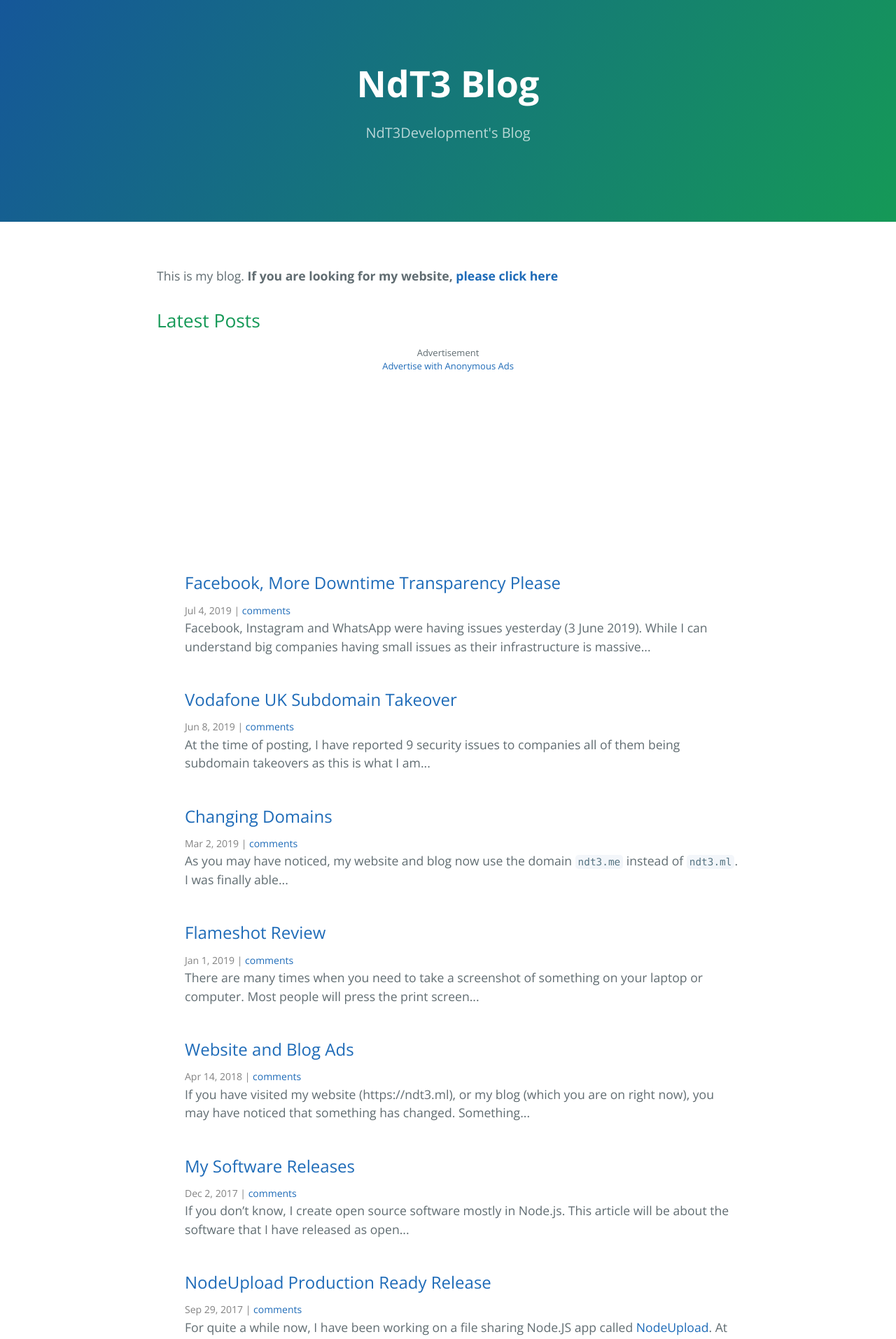
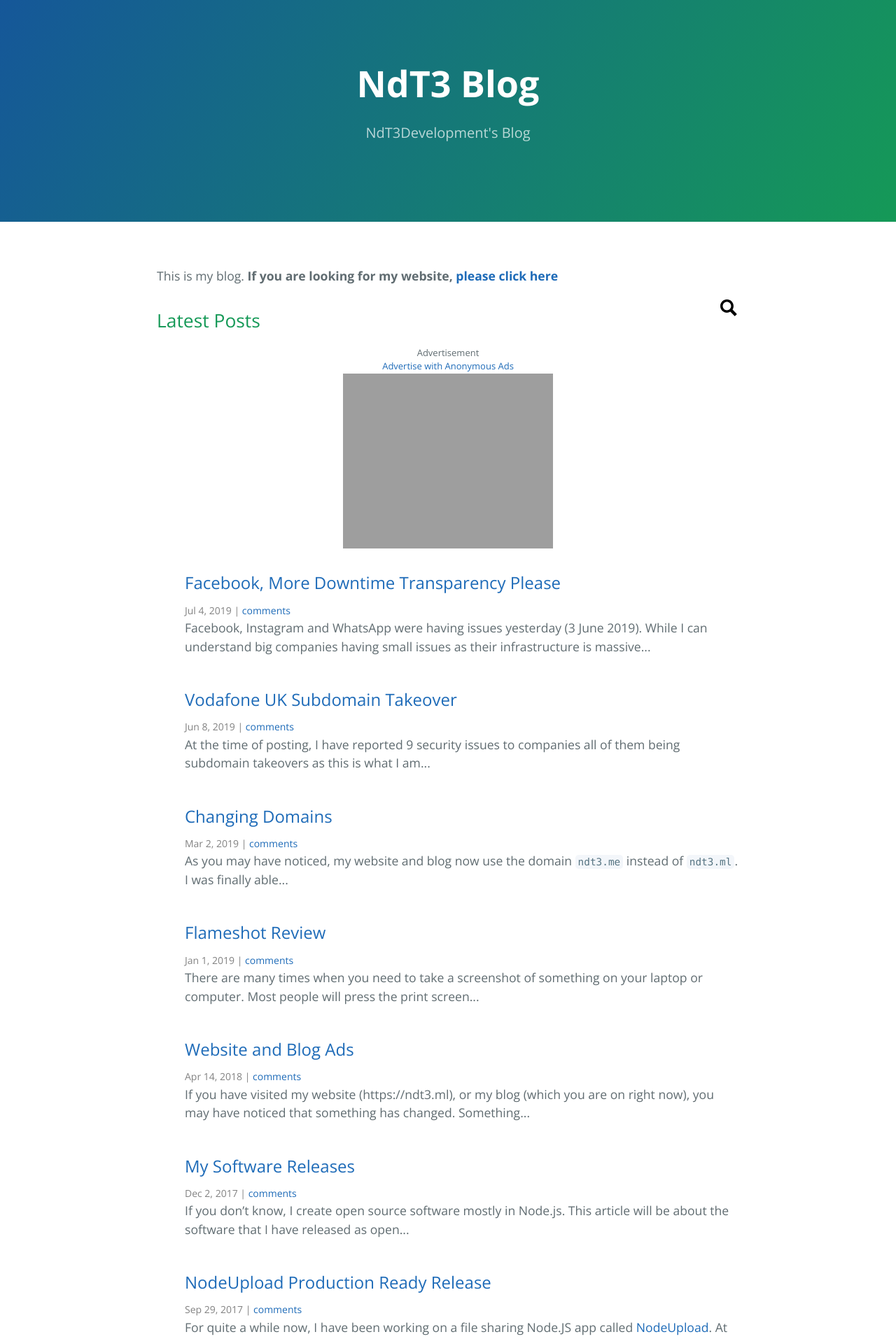
Before and after one commit to TrueWinter/blog, a Jekyll site: the page built from index.md, in a window 1280 px wide. Shown: the top 1914 px of the page at 70% size. Built offline with Jekyll 4.4.1, drawn with Linux system fonts in a browser that asks for light colours; comment, search, counter and statistics services are not loaded; grey boxes are pictures that could not be loaded.

Commit message:
Update home.html

```diff
--- a/_layouts/home.html
+++ b/_layouts/home.html
@@ -5,7 +5,7 @@
 <div>
 
   {{ content }}
-
+<a href="/search"><svg xmlns="http://www.w3.org/2000/svg" width="30" height="30" style="float: right;background-color: white !important;padding: 3px;" viewBox="0 0 24 24"><path d="M23.822 20.88l-6.353-6.354c.93-1.465 1.467-3.2 1.467-5.059.001-5.219-4.247-9.467-9.468-9.467s-9.468 4.248-9.468 9.468c0 5.221 4.247 9.469 9.468 9.469 1.768 0 3.421-.487 4.839-1.333l6.396 6.396 3.119-3.12zm-20.294-11.412c0-3.273 2.665-5.938 5.939-5.938 3.275 0 5.94 2.664 5.94 5.938 0 3.275-2.665 5.939-5.94 5.939-3.274 0-5.939-2.664-5.939-5.939z"/></svg></a>
   <h2>Latest Posts</h2>
 
 <div class="ad" style="text-align: center;font-size: small;">Advertisement<br><a href="http://a-ads.com?partner=887950">Advertise with Anonymous Ads</a><center><iframe data-aa="887950" src="" data-src="//ad.a-ads.com/887950?size=300x250" scrolling="no" style="width:300px; height:250px; border:0px; padding:0;overflow:hidden" allowtransparency="true"></iframe></center></div>
```
